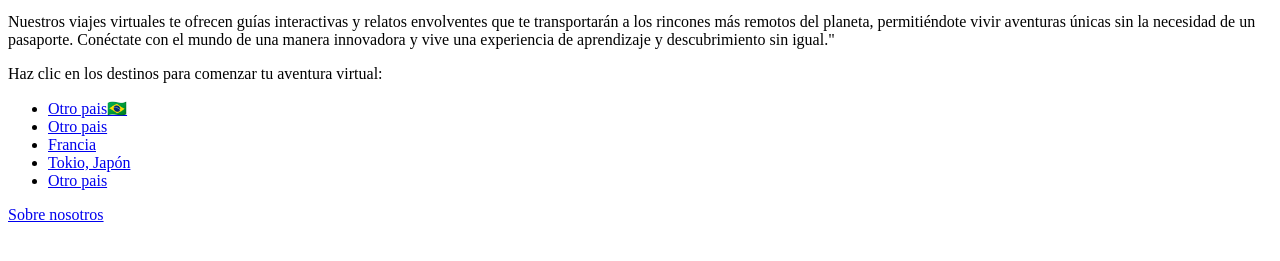
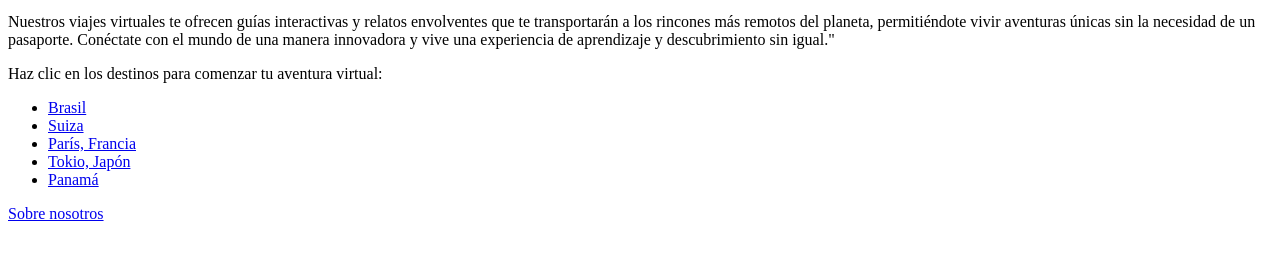
Before and after one commit to ImPablo16/Lab4-Grupo2, a plain HTML site: page index.html in a window 1280 px wide. Shown: the part 137-398 px from the top of the page. Drawn offline with Linux system fonts and the light colour scheme.

Commit message:
Update index.html

```diff
--- a/index.html
+++ b/index.html
@@ -13,11 +13,11 @@
  <p>Haz clic en los destinos para comenzar tu aventura virtual:</p>
 
     <ul>
-        <li><a href="japon.html">Otro pais🇧🇷</a></li>
-        <li><a href="japon.html">Otro pais</a></li>
-        <li><a href="francia.html">Francia</a></li>
+        <li><a href="brasil.html">Brasil</a></li>
+        <li><a href="suiza.html">Suiza</a></li>
+        <li><a href="francia.html">París, Francia</a></li>
         <li><a href="japon.html">Tokio, Japón</a></li>
-        <li><a href="japon.html">Otro pais</a></li>
+        <li><a href="panama.html">Panamá</a></li>
     </ul>
     <a href="nosotros.html">Sobre nosotros</a>
 
```
